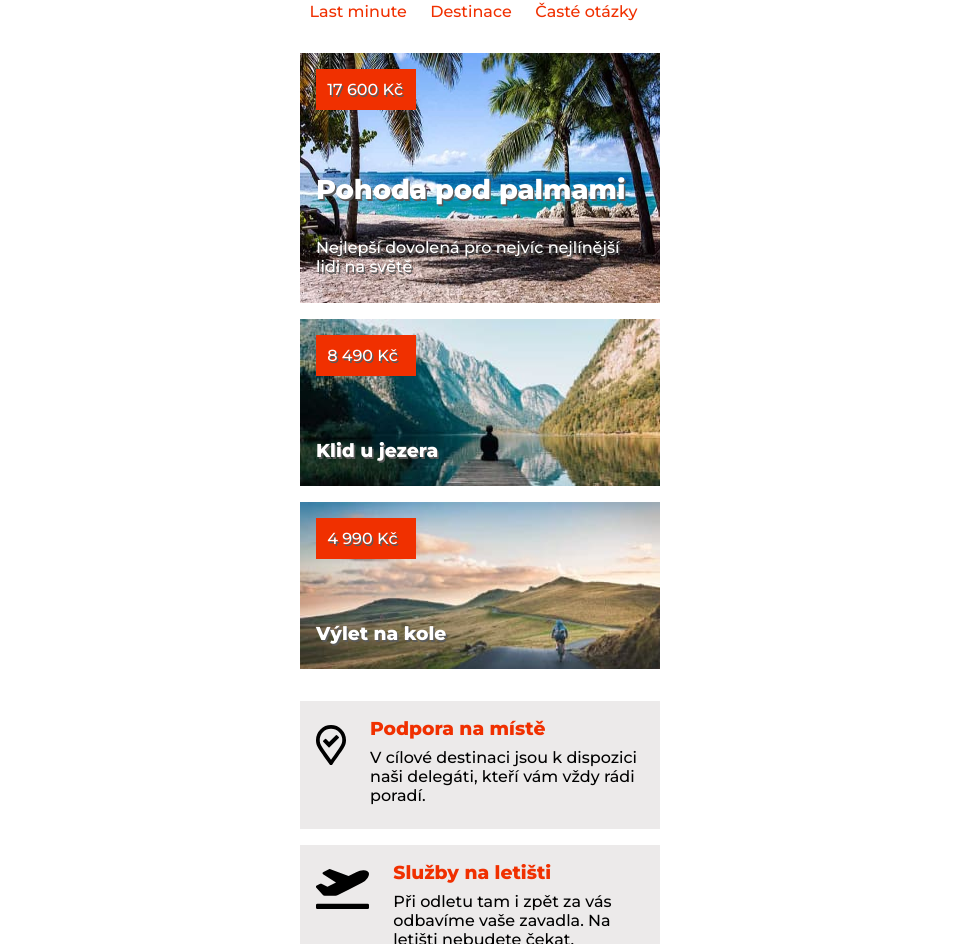
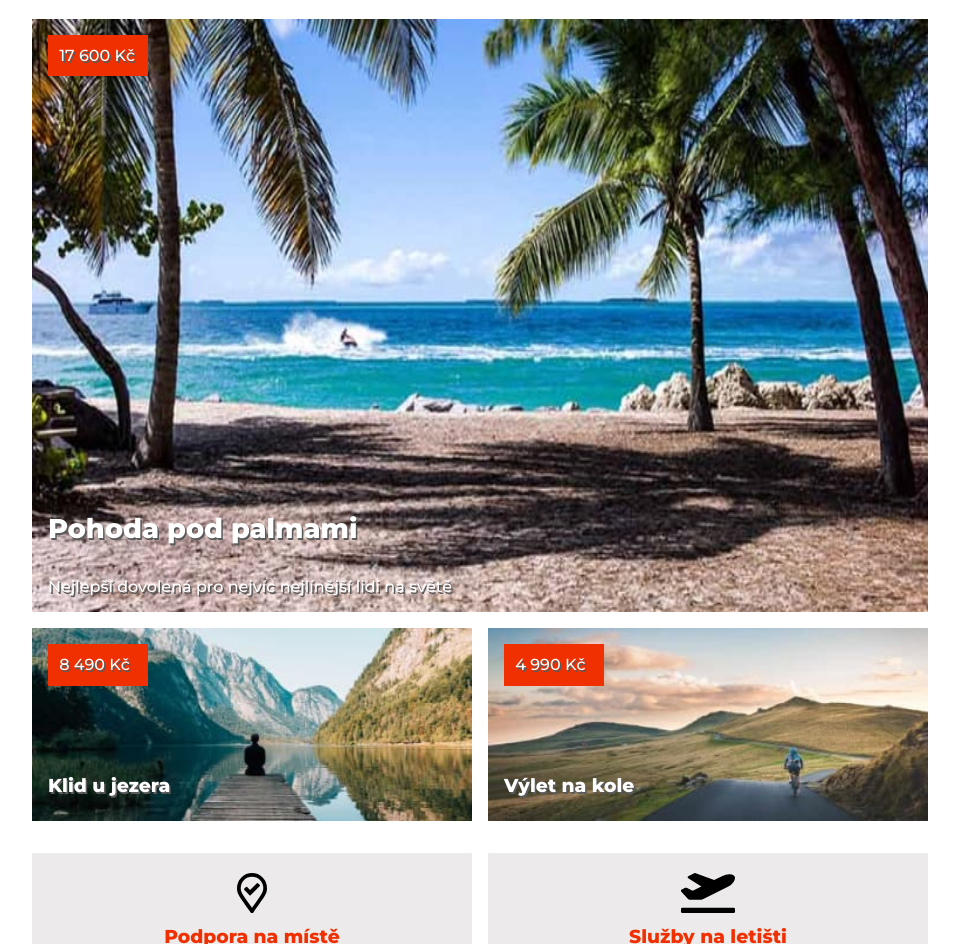
Before and after one commit to HTML-a-CSS-2-Podzim-2021-Online/cestovka-AndreaKalaziova, a plain HTML site: page index.html in a window 1280 px wide. Shown: the part 96-1040 px from the top of the page, without its empty margins (160-1119 px from the left). Drawn offline with Linux system fonts and the light colour scheme.

Commit message:
tablet ok

```diff
--- a/index.html
+++ b/index.html
@@ -12,41 +12,37 @@
 </head>
 
 <body>
+	<nav class="menu">
+		<h1 class="logo"><img src="podklady/logo.svg" alt="logo"></h1>
 
-	<h1 class="logo"><img src="podklady/logo.svg" alt="logo"></h1>
-	<nav class="menu">
 		<ul>
 			<li>Last minute</li>
 			<li>Destinace</li>
 			<li>Časté otázky</li>
 		</ul>
 	</nav>
+
 	<section class="uvod">
 		<div class="rozklik">
 			<article class="rozklik--foto uvod--foto1">
-				<div class="cena">
-					17 600 Kč
+				<div class="cena"> 17 600 Kč </div>
+				<div class="foto-popis">
+					<h3 class="nadpis--foto">Pohoda pod palmami</h3>
+					<p>Nejlepší dovolená pro nejvíc nejlínější lidi na světě</p>
 				</div>
-				<h3 class="nadpis--foto">Pohoda pod palmami</h3>
-				<p>Nejlepší dovolená pro nejvíc nejlínější lidi na světě</p>
 			</article>
 			<article class="rozklik--foto uvod--foto2">
-				<div class="cena">
-					8 490 Kč
-				</div>
+				<div class="cena"> 8 490 Kč </div>
 				<h3 class="nadpis--foto">Klid u jezera</h3>
 			</article>
 			<article class="rozklik--foto uvod--foto3">
-				<div class="cena">
-					4 990 Kč
-				</div>
+				<div class="cena"> 4 990 Kč </div>
 				<h3 class="nadpis--foto">Výlet na kole</h3>
 			</article>
 		</div>
 	</section>
 
-	<section calss="sluzby">
-		<h2></h2>
+	<section class="sluzby">
 		<article class="sluzba">
 			<img src="podklady/map.svg" alt="map">
 			<div>
@@ -81,20 +77,19 @@
 		<h2>Last minute zájezdy</h2>
 		<div class="rozklik">
 			<article class="rozklik--foto last_min--foto2">
-				<div class=" cena">
-					18 500 Kč </div>
+				<div class=" cena"> 18 500 Kč </div>
 				<h3 class="nadpis--foto">Grand Canyon</h3>
 			</article>
 			<article class="rozklik--foto last_min--foto3">
-				<div class=" cena">
-					8 900 Kč </div>
+				<div class=" cena">8 900 Kč </div>
 				<h3 class="nadpis--foto">Pěšky po Kanárských ostrovech</h3>
 			</article>
 			<article class="rozklik--foto last_min--foto1">
-				<div class=" cena">
-					15 900 Kč </div>
-				<h3 class="nadpis--foto">Romantika u horského jezera</h3>
-				<p>Dechberoucí výhledy na horské štíty a zrcadlovou hladinu jezera.</p>
+				<div class=" cena"> 15 900 Kč </div>
+				<div class="foto-popis">
+					<h3 class="nadpis--foto">Romantika u horského jezera</h3>
+					<p>Dechberoucí výhledy na horské štíty a zrcadlovou hladinu jezera.</p>
+				</div>
 			</article>
 		</div>
 	</section>
--- a/style.css
+++ b/style.css
@@ -1,37 +1,33 @@
 html { box-sizing: border-box; }
 *, ::before, ::after { box-sizing: inherit; }
 
-/*
-tablet
-pc */
+/* pc */
 
 :root {
     --hlavni_barba: #F03000;
     --pozadi_barva:  rgb(236, 234, 234);
-
     }
 
 body {
-    max-width: 360px;
+    max-width: 420px;
     font-family: 'Montserrat', sans-serif;
     margin: auto;
+    padding: 2rem;
     font-weight: 500;
 }
-
 h1 {
     text-align:center;
 }
 ul {
     list-style: none;
     padding: 0;
+    display: flex;
+    justify-content: space-evenly;
 }
-
 li {
     color: var(--hlavni_barba);
-    padding: 1rem 0.6rem;
-    display: inline-block;
+    padding: 1rem 0.5rem;
 }
-
 li:hover,
 li:focus {
     color: white;
@@ -42,7 +38,7 @@ h2 {
 }
 .nadpis--foto {
     margin: 0.5rem 0;
-    padding-top: 3.4rem;
+    padding-top: 5rem;
     padding-bottom: 1rem;
 }
 .nadpis--text {
@@ -54,6 +50,9 @@ h2 {
     padding: 0.7rem;
     width: 100px;
 }
+.foto-popis {
+    justify-content:flex-end;
+}
 .rozklik--foto p {
     padding-bottom: 0;
 }
@@ -61,11 +60,23 @@ h2 {
 .last_min--foto1 h3 {
     font-size: 1.7rem;
 }
+.rozklik--foto {
+    display: flex;
+    flex-direction: column;
+    justify-content: space-between;
+    color:white;
+    text-shadow: 1.5px 1.5px rgb(90, 90, 90);
+    padding: 1rem 1rem 0 1rem;
+    background-color: var(--pozadi_barva);
+    background-size: cover;
+    background-repeat: no-repeat;
+    background-position-y: bottom;
+}
 .uvod--foto1 {
     background-image: url(podklady/palmy.jpg);
     background-repeat:round;
+    background-position-y: unset;
 }
-
 .uvod--foto2 {
     background-image: url(podklady/jezero.jpg);
 }
@@ -75,29 +86,19 @@ h2 {
 .last_min--foto1 {
     background-image: url(podklady/lodicka.jpg);
     background-repeat:round;
+    background-position-y: unset;
     grid-row: 1;
 }
-
 .last_min--foto2 {
     background-image: url(podklady/podkova.jpg);
 }
-
 .last_min--foto3 {
     background-image: url(podklady/zatoka.jpg);
 }
-
 .rozklik {
     display: grid;
-    grid-template-rows: 1.5fr 1fr 1fr;
+    grid-template-rows: 1.5fr auto auto;
     gap: 1rem;
-}
-.rozklik--foto {
-    color:white;
-    text-shadow: 1.5px 1.5px rgb(90, 90, 90);
-    padding: 1rem 1rem 0 1rem;
-    object-fit: cover;
-    object-position: center bottom;
-    background-color: var(--pozadi_barva);
 }
 .rozklik--text,
 .sluzba {
@@ -108,7 +109,7 @@ h2 {
 .sluzba {
     display: flex;
 }
-
+.sluzby {  margin-top: 2rem;}
 .sluzba img {
     margin: 1rem 1.5rem auto auto;
 }
@@ -126,3 +127,39 @@ footer {
     margin: 1.5rem 0;
     font-size: 0.9rem;
 }
+
+@media (min-width: 960px) {
+    body {max-width: 960px}
+    .menu {
+        display: flex;
+        justify-content: space-between;
+    }
+    .rozklik {
+        display: grid;
+        grid-template-columns: 1fr 1fr;
+        grid-template-rows: 2fr 1fr 1fr;
+        gap: 1rem;
+    }
+    .uvod--foto1,
+    .last_min--foto1 {
+        grid-column: 1/3;
+        grid-row: 1/3;
+    }
+    .sluzby {
+        display: grid;
+        grid-template-columns: 1fr 1fr;
+        grid-template-rows: 1fr 1fr;
+        gap:1rem;
+    }
+    .sluzba {
+        margin:0;
+        padding: 1rem;
+        flex-direction: column;
+        justify-content: center;
+        text-align:center
+    }
+    .sluzba img {
+        margin: auto;
+    }
+
+}
```
